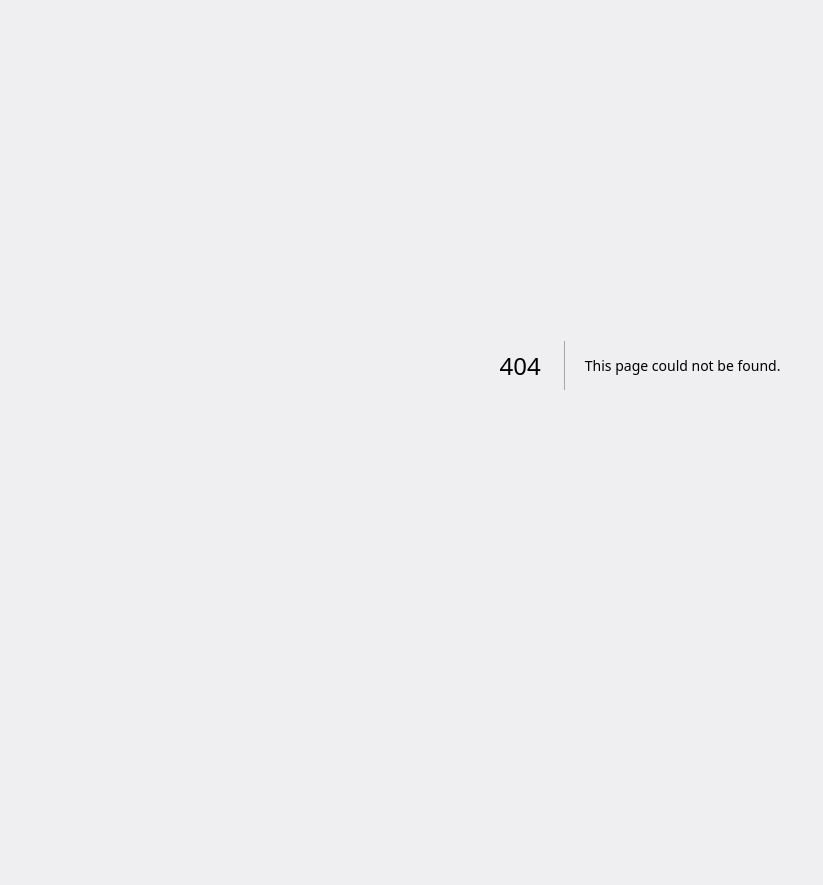
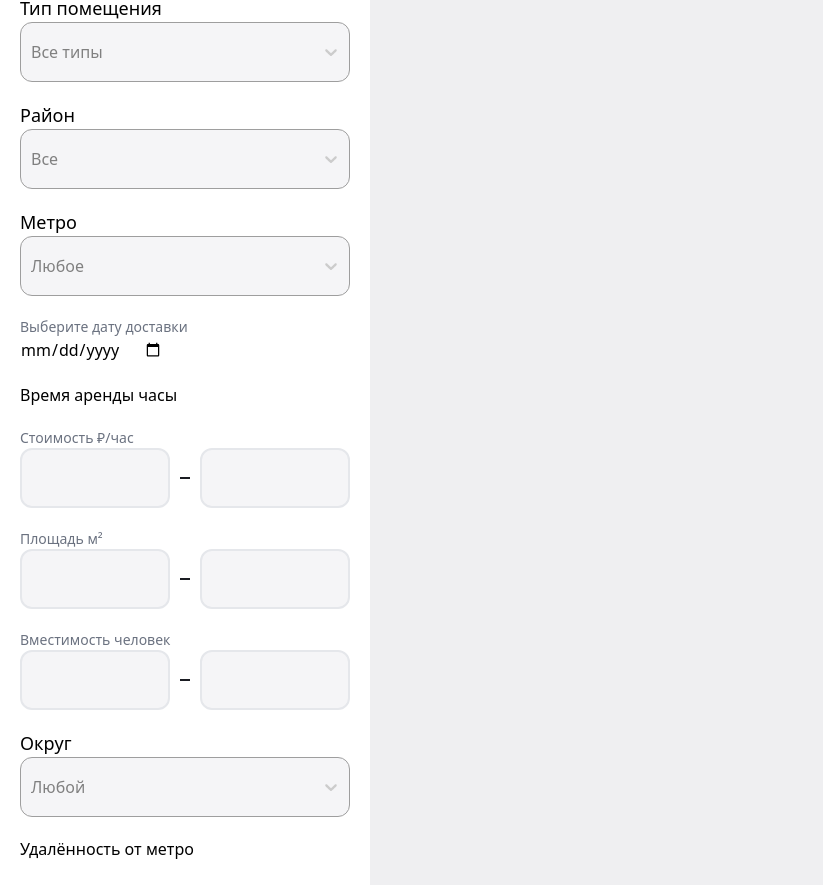
Before and after one commit to funsionx/creatochka, a Next.js app: page /catalog in a window 1280 px wide. Before the commit this address had no page. Shown: the part 117-1002 px from the top of the page, without its empty margins (0-823 px from the left). Before the commit the page ends 882 px from the top, so only its background shows below. Built offline with nearby package versions, Linux system fonts and the light colour scheme.

Commit message:
+CatalogSearch component (early version)

```diff
--- /dev/null
+++ b/src/app/catalog/page.tsx
@@ -0,0 +1,15 @@
+import CatalogSearch from "@/components/major/Forms/CatalogSearch";
+import { NextPage } from "next";
+import React from "react";
+
+type Props = {};
+
+const Catalog: NextPage = (props: Props) => {
+  return (
+    <>
+      <CatalogSearch />
+    </>
+  );
+};
+
+export default Catalog;
--- /dev/null
+++ b/src/components/major/Forms/CatalogSearch.tsx
@@ -0,0 +1,222 @@
+"use client";
+import httpPost from "@/components/api/HttpPost";
+import { MulCategorySelect } from "@/components/minor/CategorySelect";
+import CustomInput from "@/components/minor/CustomInput";
+import DateInput from "@/components/minor/DateInput";
+import React, { FormEventHandler, use, useState } from "react";
+import { ActionMeta, InputActionMeta } from "react-select";
+import Select from "react-select/dist/declarations/src/Select";
+
+const options = [
+  { value: "chocolate", label: "Chocolate" },
+  { value: "strawberry", label: "Strawberry" },
+  { value: "pop", label: "pop" },
+  { value: "popl", label: "popl" },
+];
+
+const CatalogSearch: React.FC = () => {
+  const handleSubmit: FormEventHandler<HTMLFormElement> = async (e) => {
+    e.preventDefault();
+    // await httpPost(
+    //   "https://rent.creatochka.cooldev.pro/api/owner/registration",
+    //   data
+    // );
+    console.log(JSON.stringify(data))
+  };
+
+  const [typeOfRoom, setTypeOfRoom] = useState<typeof options>([]);
+  const [date, setDate] = useState("");
+  const [district, setDistrict] = useState<typeof options>([]);
+  const [metro, setMetro] = useState<typeof options>([]);
+  const [region, setRegion] = useState<typeof options>([]);
+  const [comfort, setComfort] = useState<typeof options>([]);
+  const [equipment, setEquipment] = useState<typeof options>([]);
+  const [services, setServices] = useState<typeof options>([]);
+  const [rules, setRules] = useState<typeof options>([]);
+  const [availability, setAvailability] = useState<typeof options>([]);
+  const [typeOfEvent, setTypeOfEvent] = useState<typeof options>([]);
+
+  const [minsquare, setMinsquare] = useState("");
+  const [maxsquare, setMaxsquare] = useState("");
+
+  const [mincost, setMincost] = useState("")
+  const [maxcost, setMaxcost] = useState("")
+
+  const [minpeople, setMinpeople] = useState("");
+  const [maxpeople, setMaxpeople] = useState("");
+
+  const data = {
+    typeOfRoom: typeOfRoom,
+    district: district,
+    metro: metro,
+    date: date,
+
+  }
+
+  return (
+    <aside className="max-w-[370px] space-y-[20px] rounded-[18px] bg-white px-[20px] py-[30px]">
+      <MulCategorySelect
+        options={options}
+        twStyles={"rounded-[12px] hover:bg-gray-5"}
+        blockStyles={""}
+        categoryType={"Тип помещения"}
+        valueMulState={[typeOfRoom, setTypeOfRoom]}
+        isBoldCategory={true}
+        placeholder={"Вcе типы"}
+      />
+      <MulCategorySelect
+        options={options}
+        twStyles={""}
+        blockStyles={""}
+        categoryType={"Район"}
+        valueMulState={[district, setDistrict]}
+        isBoldCategory={true}
+        placeholder={"Все"}
+      />
+      <MulCategorySelect
+        options={options}
+        twStyles={""}
+        blockStyles={""}
+        categoryType={"Метро"}
+        valueMulState={[metro, setMetro]}
+        isBoldCategory={true}
+        placeholder={"Любое"}
+      />
+
+      <DateInput valueState={[date, setDate]} />
+      <h3>Время аренды часы</h3>
+      <div>
+        <p>Стоимость ₽/час</p>
+        <div className="flex items-center">
+          <CustomInput
+            type={""}
+            label={""}
+            valueState={[mincost, setMincost]}
+            trimmed={false}
+            placeholder={""}
+            twStyles={"w-[150px]"}
+          />
+          <div className="mx-[10px] h-0 w-[10px] border border-black-text" />
+          <CustomInput
+            type={""}
+            label={""}
+            valueState={[maxcost, setMaxcost]}
+            trimmed={false}
+            placeholder={""}
+            twStyles={"w-[150px]"}
+          />
+        </div>
+      </div>
+      <div>
+        <p>Площадь м²</p>
+        <div className="flex items-center">
+          <CustomInput
+            type={""}
+            label={""}
+            valueState={[minsquare, setMinsquare]}
+            trimmed={false}
+            placeholder={""}
+            twStyles={"w-[150px]"}
+          />
+          <div className="mx-[10px] h-0 w-[10px] border border-black-text" />
+          <CustomInput
+            type={""}
+            label={""}
+            valueState={[maxsquare, setMaxsquare]}
+            trimmed={false}
+            placeholder={""}
+            twStyles={"w-[150px]"}
+          />
+        </div>
+      </div>
+      <div>
+        <p>Вместимость человек</p>
+        <div className="flex items-center">
+          <CustomInput
+            type={""}
+            label={""}
+            valueState={[minpeople, setMinpeople]}
+            trimmed={false}
+            placeholder={""}
+            twStyles={"w-[150px]"}
+          />
+          <div className="mx-[10px] h-0 w-[10px] border border-black-text" />
+          <CustomInput
+            type={""}
+            label={""}
+            valueState={[maxpeople, setMaxpeople]}
+            trimmed={false}
+            placeholder={""}
+            twStyles={"w-[150px]"}
+          />
+        </div>
+      </div>
+      <MulCategorySelect
+        options={options}
+        twStyles={""}
+        blockStyles={""}
+        categoryType={"Округ"}
+        valueMulState={[region, setRegion]}
+        isBoldCategory={true}
+        placeholder={"Любой"}
+      />
+      <h3>Удалённость от метро</h3>
+      <MulCategorySelect
+        options={options}
+        twStyles={""}
+        blockStyles={""}
+        categoryType={"Удобства"}
+        valueMulState={[comfort, setComfort]}
+        isBoldCategory={true}
+        placeholder={"Любые"}
+      />
+      <MulCategorySelect
+        options={options}
+        twStyles={""}
+        blockStyles={""}
+        categoryType={"Оборудование"}
+        valueMulState={[equipment, setEquipment]}
+        isBoldCategory={true}
+        placeholder={"Любое"}
+      />
+      <MulCategorySelect
+        options={options}
+        twStyles={""}
+        blockStyles={""}
+        categoryType={"Услуги"}
+        valueMulState={[services, setServices]}
+        isBoldCategory={true}
+        placeholder={"Любые"}
+      />
+      <MulCategorySelect
+        options={options}
+        twStyles={""}
+        blockStyles={""}
+        categoryType={"Правила"}
+        valueMulState={[rules, setRules]}
+        isBoldCategory={true}
+        placeholder={"Любые"}
+      />
+      <MulCategorySelect
+        options={options}
+        twStyles={""}
+        blockStyles={""}
+        categoryType={"Доступность"}
+        valueMulState={[availability, setAvailability]}
+        isBoldCategory={true}
+        placeholder={"Любые"}
+      />
+      <MulCategorySelect
+        options={options}
+        twStyles={""}
+        blockStyles={""}
+        categoryType={"Тип мероприятия"}
+        valueMulState={[typeOfEvent, setTypeOfEvent]}
+        isBoldCategory={true}
+        placeholder={"Любой"}
+      />
+    </aside>
+  );
+};
+
+export default CatalogSearch;
```
